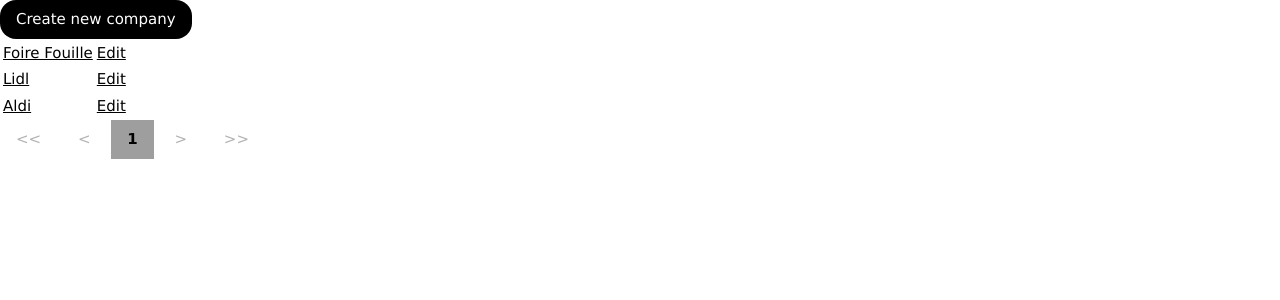
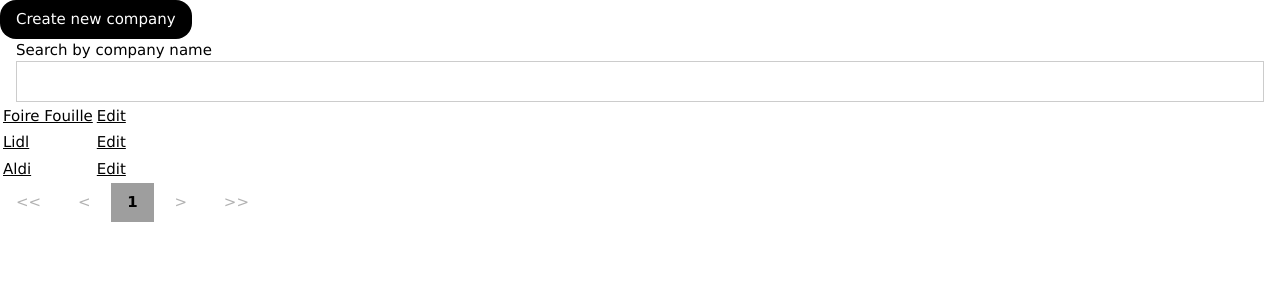
Before and after one commit to Guilouf/django-receipt, a Django app: page /company/ in a window 1280 px wide. Shown: the part 45-345 px from the top of the page. Run offline with Django 3.2, Linux system fonts and the light colour scheme; data comes from the database, SQL or seed files in the repository.

Commit message:
Filtered companies by their names with text input.

```diff
--- a/project_receipt/receipt/templates/receipt/company_list.html
+++ b/project_receipt/receipt/templates/receipt/company_list.html
@@ -7,6 +7,12 @@
 <a href="{% url 'company_create'%}" class="w3-button w3-black w3-round-xlarge">
   Create new company
 </a>
+
+<form class="w3-container" method="get">
+  <label>Search by company name
+    <input class="w3-input w3-border" name="company_name" type="text">
+  </label>
+</form>
 
 <table>
 {% for object in object_list %}
--- a/project_receipt/receipt/views.py
+++ b/project_receipt/receipt/views.py
@@ -65,6 +65,12 @@
     model = models.Company
     paginate_by = 50
 
+    def get_queryset(self):
+        """Filter companies which have corresponding string in their names"""
+        qs = super().get_queryset()
+        company_name = self.request.GET.get('company_name')
+        return qs.filter(name__icontains=company_name) if company_name else qs
+
 
 class CompanyCreate(CreateView):
     model = models.Company
```
